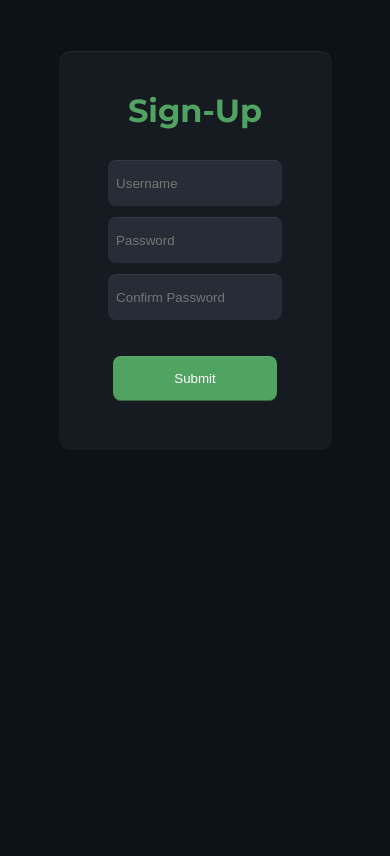
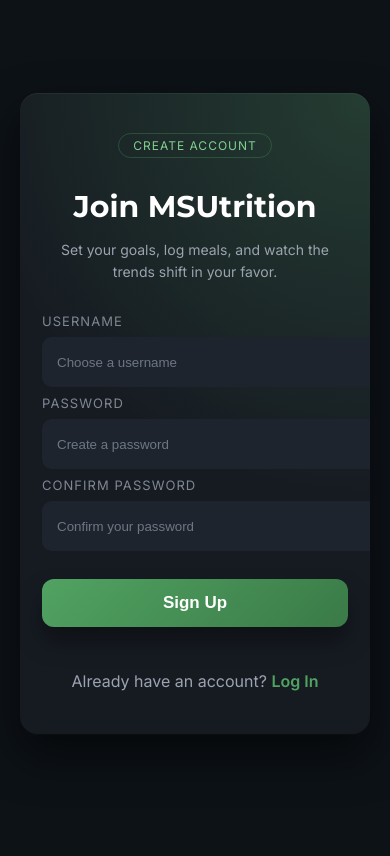
Before and after one commit to bwojj/collegeTrackingApp, a Django app: page /signup/ in a window 390 px wide. Before the commit the page ends 401 px from the top, so only its background shows below. Run offline with Django 5.2, Linux system fonts and the light colour scheme.

Commit message:
Fixed more responsive styling issues

```diff
--- a/tracking/msuTracking/static/msuTracking/styles.css
+++ b/tracking/msuTracking/static/msuTracking/styles.css
@@ -615,42 +615,93 @@ hr{
     border-color: rgba(81,163,98,0.2);
     transform: translateY(-1px);
 }
+.auth-page{
+    min-height: calc(100vh - 120px);
+    display: flex;
+    align-items: center;
+    justify-content: center;
+    padding: 80px 20px 120px;
+}
 .signup{
-    margin-left: auto;
-    margin-right: auto;
-    margin-top: 10%;
-    height: 400px;
-    width: 25%;
+    width: min(430px, 92%);
+    margin: 0 auto;
+}
+.auth-card{
+    position: relative;
     background-color: #161b22;
-    border-radius: 12px;
+    border-radius: 18px;
+    padding: 42px;
+    overflow: hidden;
     box-shadow:
-    inset 0 1px 0 rgba(255,255,255,0.06),
-    inset 0 -1px 0 rgba(0,0,0,0.35);
-     transition: box-shadow .25s ease, transform .25s ease;
+        0 20px 45px rgba(0, 0, 0, 0.55),
+        inset 0 1px 0 rgba(255,255,255,0.05),
+        inset 0 -1px 0 rgba(0,0,0,0.5);
 }
-.signup form{
+.auth-card::before{
+    content: "";
+    position: absolute;
+    inset: 0;
+    background: radial-gradient(circle at top right, rgba(81,163,98,0.25), transparent 55%);
+    pointer-events: none;
+}
+.auth-card > *{
+    position: relative;
+    z-index: 1;
+}
+.auth-card-header{
+    text-align: center;
+}
+.auth-badge{
+    display: inline-flex;
+    align-items: center;
+    justify-content: center;
+    padding: 4px 14px;
+    border-radius: 999px;
+    border: 1px solid rgba(81, 163, 98, 0.3);
+    color: #81d08f;
+    font-size: 12px;
+    letter-spacing: 1px;
+    text-transform: uppercase;
+}
+.signup-title{
+    margin: 18px 0 6px;
+    font-size: 30px;
+    color: #ffffff;
+}
+.auth-subtitle{
+    color: #9ba3af;
+    font-size: 15px;
+    line-height: 1.6;
+}
+.auth-form{
     display: flex;
-    margin-top: 70px;
     flex-direction: column;
-    gap: 10px;
+    gap: 8px;
+    margin-top: 30px;
 }
-.signup form input{
-    width: 60%;
-    margin-left: auto;
-    margin-right: auto;
-    background-color: #262d36;
-    border-radius: 8px;
-    border: none;
-    height: 45px;
-    box-shadow:
-    inset 0 1px 0 rgba(255,255,255,0.06),
-    inset 0 -1px 0 rgba(0,0,0,0.35);
-     transition: box-shadow .25s ease, transform .25s ease;
+.auth-label{
+    font-size: 13px;
+    text-transform: uppercase;
+    letter-spacing: 0.08em;
+    color: #7f8793;
 }
-.signup form input[type="text"], .signup form input[type="password"]{
-    background-color: #262d36;
+.auth-form input{
+    width: 100%;
+    background-color: #1e242e;
+    border-radius: 10px;
+    border: 1px solid transparent;
+    height: 48px;
+    padding: 0 14px;
     color: white;
-    padding-left: 8px;
+    transition: border-color 0.2s ease, background-color 0.2s ease;
+}
+.auth-form input:focus{
+    outline: none;
+    border-color: rgba(81, 163, 98, 0.5);
+    background-color: #242b36;
+}
+.auth-form input::placeholder{
+    color: #6d7784;
 }
 input:focus{
     outline: none;
@@ -658,23 +709,33 @@ input:focus{
 select:focus{
     outline: none;
 }
-.signup-title{
-    position: relative;
-    top: 40px;
-    text-align: center;
-    color: #51a362;
-}
 #signupSubmit{
-    margin-top: 25px;
-    background-color: #51a362;
+    margin-top: 20px;
+    border: none;
+    width: 100%;
+    height: 48px;
+    border-radius: 12px;
+    background: linear-gradient(135deg, #51a362, #3a7a47);
     color: white;
+    font-size: 17px;
+    font-weight: 600;
+    cursor: pointer;
+    box-shadow: 0 15px 25px rgba(0, 0, 0, 0.35);
+    transition: transform 0.2s ease, box-shadow 0.2s ease, opacity 0.2s ease;
 }
 #signupSubmit:hover{
-    cursor: pointer;
-    background-color: #51a36165;
+    transform: translateY(-1px);
+    box-shadow: 0 18px 28px rgba(0, 0, 0, 0.4);
 }
 #signupSubmit:active{
-    background-color: #51a362;
+    transform: translateY(1px);
+    opacity: 0.9;
+}
+.error-text{
+    text-align: center;
+    color: #ff9c9c;
+    font-size: 13px;
+    margin-top: 12px;
 }
 .links{
     display: flex;
@@ -694,6 +755,59 @@ select:focus{
 }
 .links a:active{
     color: white;
+}
+.logout-pill-row{
+    margin-top: 35px;
+    padding: 0 30px 25px;
+    display: flex;
+    justify-content: flex-end;
+}
+.logout-pill{
+    display: inline-flex;
+    align-items: center;
+    justify-content: center;
+    padding: 10px 26px;
+    border-radius: 999px;
+    border: 1px solid rgba(255,255,255,0.18);
+    color: white;
+    text-decoration: none;
+    font-weight: 600;
+    letter-spacing: 0.03em;
+    background-color: rgba(28, 34, 43, 0.85);
+    transition: background-color 0.2s ease, border-color 0.2s ease;
+}
+.logout-pill:hover{
+    background-color: rgba(32, 40, 50, 0.95);
+    border-color: rgba(81,163,98,0.35);
+}
+.auth-links{
+    margin-top: 28px;
+    text-align: center;
+    color: #9ba3af;
+    display: flex;
+    flex-direction: column;
+    gap: 12px;
+}
+.auth-links a{
+    color: #51a362;
+    text-decoration: none;
+    font-weight: 600;
+}
+.auth-links a:hover{
+    color: rgba(81, 163, 98, 0.7);
+}
+.auth-mobile-logout{
+    display: none;
+    padding: 12px;
+    border-radius: 10px;
+    border: 1px solid rgba(255,255,255,0.08);
+    color: white;
+    background-color: rgba(32, 39, 48, 0.85);
+    text-decoration: none;
+    transition: background-color 0.2s ease;
+}
+.auth-mobile-logout:hover{
+    background-color: rgba(46, 55, 68, 0.95);
 }
 .del{
     text-decoration: none;
@@ -718,12 +832,12 @@ select:focus{
     background-color: #161b21;
     box-shadow: 0 8px 20px rgba(0,0,0,0.7),
               0 0 8px rgba(0,0,0,0.5);
-    position: absolute;
+    position: fixed;
     width: 30%;
+    top: 50%;
     left: 50%;
-    top: 35%;
+    transform: translate(-50%, -50%);
     height: 300px;
-    transform: translate(-50%, -50%);
     pointer-events: none;
     z-index: 30;
     border-radius: 12px;
@@ -857,8 +971,8 @@ select:focus{
     }
 }
 @media (max-width: 1000px){
-    .signup{
-        width: 40%;
+    .auth-card{
+        padding: 38px;
     }
     .day[data-today="true"] #date{
     width: 11%;
@@ -884,16 +998,25 @@ select:focus{
     width: 23%;
 }
 }
-@media (max-width: 700px){
-    .signup{
-        width: 50%;
-        margin-top: 20%;
+@media (max-width: 768px){
+    .auth-page{
+        padding: 60px 20px 80px;
+    }
+}
+@media (max-width: 600px){
+    .auth-card{
+        padding: 34px 28px;
+    }
+    .auth-mobile-logout{
+        display: block;
     }
 }
 @media (max-width: 500px){
-    .signup{
-        width: 70%;
-        margin-top: 15%;
+    .auth-card{
+        padding: 28px 22px;
+    }
+    .auth-subtitle{
+        font-size: 14px;
     }
 }
 @media (max-width: 1500px){
@@ -961,9 +1084,21 @@ select:focus{
     .meal-name{
         font-size: 16px;
     }
+    .modal-bottom #search-food{
+        width: 50%;
+    }
+    .modal-bottom #meal{
+        width: 52%;
+    }
+    .modal-container{
+        width: 88%;
+        height: 660px;
+    }
     div.pageTitle{
        width: 100%;
        justify-content: center;
+       flex-direction: column;
+       gap: 14px;
     }
     .titleFiller{
         display: none;
@@ -986,4 +1121,10 @@ select:focus{
     .empty-placeholder{
         font-size: 12px;
     }
+    .food-name{
+        font-size: 14px;
+    }
+    .stat{
+        font-size: 12px;
+    }
 }
--- a/tracking/msuTracking/templates/msuTracking/index.html
+++ b/tracking/msuTracking/templates/msuTracking/index.html
@@ -209,6 +209,9 @@
                 </div>
             </div>
         </div>
+        <div class="logout-pill-row">
+            <a class="logout-pill" href="{% url 'logout' %}">Log-Out</a>
+        </div>
     </div>
 
 
--- a/tracking/msuTracking/templates/msuTracking/signup.html
+++ b/tracking/msuTracking/templates/msuTracking/signup.html
@@ -1,14 +1,29 @@
 {% extends 'msuTracking/layout.html' %}
 
 {% block body %}
-    <div class="signup">
-        <h1 class="signup-title">Sign-Up</h1>
-        <form action="{% url 'signup' %}" method="post">
-            {% csrf_token %}
-            <input type="text" name="username" placeholder="Username">
-            <input type="password" name="password1" placeholder="Password">
-            <input type="password" name="password2" placeholder="Confirm Password">
-            <input id="signupSubmit" type="submit" value="Submit">
-        </form>
-    </div>
+    <section class="auth-page">
+        <div class="signup auth-card">
+            <div class="auth-card-header">
+                <p class="auth-badge">Create Account</p>
+                <h1 class="signup-title">Join MSUtrition</h1>
+                <p class="auth-subtitle">Set your goals, log meals, and watch the trends shift in your favor.</p>
+            </div>
+            <form class="auth-form" action="{% url 'signup' %}" method="post">
+                {% csrf_token %}
+                <label class="auth-label" for="signup-username">Username</label>
+                <input id="signup-username" type="text" name="username" placeholder="Choose a username" autocomplete="username">
+
+                <label class="auth-label" for="signup-password1">Password</label>
+                <input id="signup-password1" type="password" name="password1" placeholder="Create a password" autocomplete="new-password">
+
+                <label class="auth-label" for="signup-password2">Confirm Password</label>
+                <input id="signup-password2" type="password" name="password2" placeholder="Confirm your password" autocomplete="new-password">
+
+                <button id="signupSubmit" type="submit">Sign Up</button>
+            </form>
+            <div class="auth-links">
+                <p>Already have an account? <a href="{% url 'login' %}">Log In</a></p>
+            </div>
+        </div>
+    </section>
 {% endblock %}
```
Also changed, not shown: tracking/msuTracking/templates/msuTracking/login.html (+20 -6 lines), tracking/db.sqlite3.
